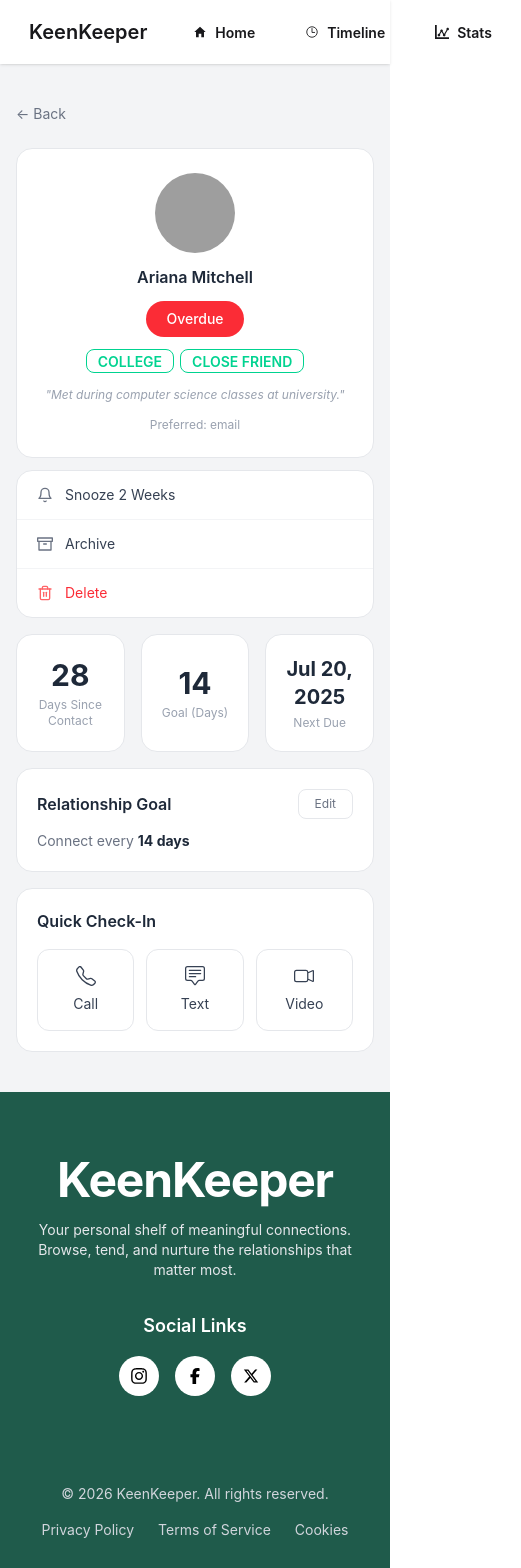
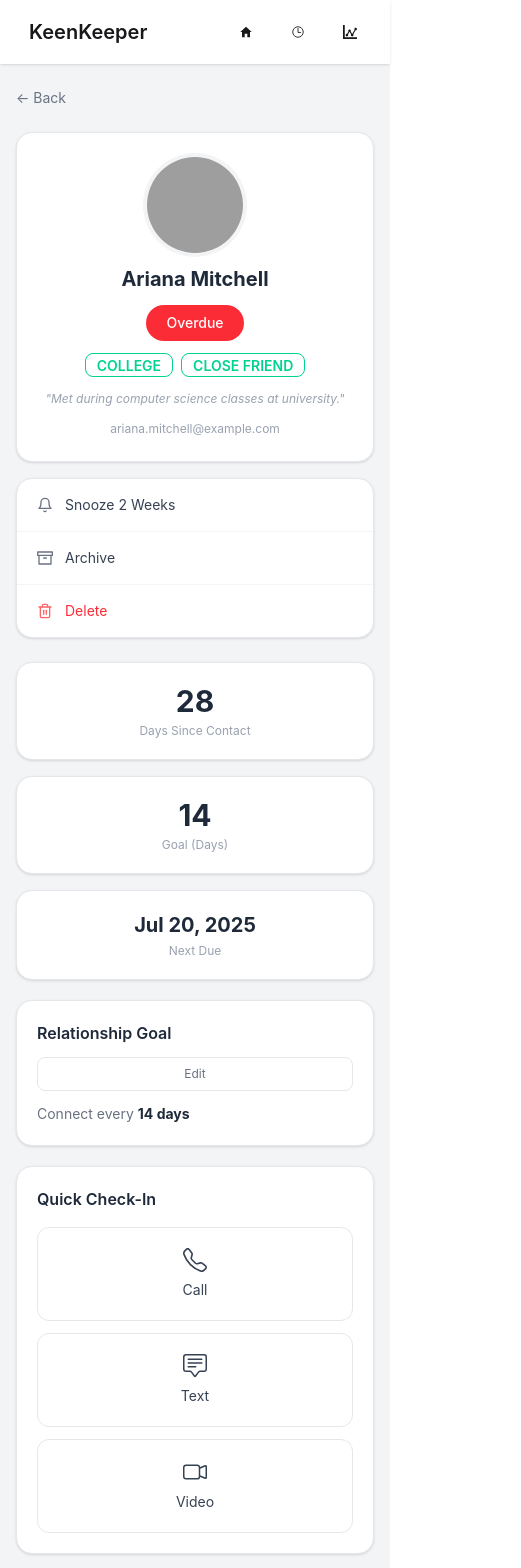
Before and after one commit to khalidhasan-m/assignment7, a React (Vite) app: page /friends/1 in a window 390 px wide. Shown: the top 1568 px of the page, 521 px wide, since content can reach past the window. Built offline with nearby package versions, Linux system fonts and the light colour scheme; grey boxes are pictures that could not be loaded.

Commit message:
make it responsive

```diff
--- a/src/components/Banner.jsx
+++ b/src/components/Banner.jsx
@@ -2,13 +2,13 @@ import { FaPlus } from "react-icons/fa";
 
 const Banner = () => {
   return (
-    <div className="hero bg-base-200">
+    <div className="hero bg-base-200 py-12 md:py-20 px-4">
       <div className="hero-content text-center">
-        <div className="w-full">
-          <h1 className="text-5xl font-bold">
+        <div className="w-full max-w-xl mx-auto">
+          <h1 className="text-3xl sm:text-4xl md:text-5xl font-bold leading-tight">
             Friends to keep close in your life
           </h1>
-          <p className="py-6">
+          <p className="py-6 text-sm sm:text-base">
             Your personal shelf of meaningful connections. Browse, tend, and
             nurture the relationships that matter most.
           </p>
--- a/src/components/Footer.jsx
+++ b/src/components/Footer.jsx
@@ -3,21 +3,26 @@ import { FaInstagram, FaFacebookF, FaXTwitter } from "react-icons/fa6";
 const Footer = () => {
   return (
     <footer className="bg-[#1F5B4B] text-white">
-      <div className="mx-auto flex min-h-75 max-w-7xl flex-col items-center justify-center px-6 py-16 text-center">
+      <div className="mx-auto flex min-h-75 max-w-7xl flex-col items-center justify-center px-4 py-12 text-center sm:px-6 sm:py-16">
+
         {/* Logo / Title */}
-        <h1 className="text-5xl font-bold tracking-tight">KeenKeeper</h1>
+        <h1 className="text-3xl font-bold tracking-tight sm:text-4xl md:text-5xl">
+          KeenKeeper
+        </h1>
 
         {/* Subtitle */}
-        <p className="mt-4 max-w-2xl text-sm text-gray-200">
+        <p className="mt-4 max-w-2xl text-sm leading-relaxed text-gray-200 sm:text-base">
           Your personal shelf of meaningful connections. Browse, tend, and
           nurture the relationships that matter most.
         </p>
 
         {/* Social */}
         <div className="mt-8">
-          <h3 className="mb-4 text-lg font-semibold">Social Links</h3>
+          <h3 className="mb-4 text-base font-semibold sm:text-lg">
+            Social Links
+          </h3>
 
-          <div className="flex items-center justify-center gap-4">
+          <div className="flex flex-wrap items-center justify-center gap-4">
             <a
               href="#"
               className="flex h-10 w-10 items-center justify-center rounded-full bg-white text-black transition hover:scale-110"
@@ -42,22 +47,24 @@ const Footer = () => {
         </div>
 
         {/* Bottom */}
-        <div className="mt-16 flex w-full flex-col items-center justify-between gap-4 border-white/10 pt-6 text-sm text-gray-300 md:flex-row">
+        <div className="mt-12 flex w-full flex-col items-center justify-between gap-4 border-t border-white/10 pt-6 text-center text-sm text-gray-300 md:mt-16 md:flex-row md:text-left">
+
           <p>© 2026 KeenKeeper. All rights reserved.</p>
 
-          <div className="flex items-center gap-6">
-            <a href="#" className="hover:text-white">
+          <div className="flex flex-wrap items-center justify-center gap-4 sm:gap-6">
+            <a href="#" className="transition hover:text-white">
               Privacy Policy
             </a>
 
-            <a href="#" className="hover:text-white">
+            <a href="#" className="transition hover:text-white">
               Terms of Service
             </a>
 
-            <a href="#" className="hover:text-white">
+            <a href="#" className="transition hover:text-white">
               Cookies
             </a>
           </div>
+
         </div>
       </div>
     </footer>
--- a/src/components/FriendDetails.jsx
+++ b/src/components/FriendDetails.jsx
@@ -7,7 +7,9 @@ import { toast } from "react-toastify";
 const FriendDetails = () => {
   const { id } = useParams();
   const navigate = useNavigate();
+
   const [friend, setFriend] = useState(null);
+
   const [contacts, setContacts] = useState(() => {
     const saved = localStorage.getItem("contactLog");
     return saved ? JSON.parse(saved) : [];
@@ -30,15 +32,24 @@ const FriendDetails = () => {
       method,
       date: new Date().toISOString(),
     };
+
     const updated = [log, ...contacts];
+
     setContacts(updated);
-    localStorage.setItem("contactLog", JSON.stringify(updated));
-    toast.success(`${method} check-in logged with ${friend.name}!`);
+
+    localStorage.setItem(
+      "contactLog",
+      JSON.stringify(updated)
+    );
+
+    toast.success(
+      `${method} check-in logged with ${friend.name}!`
+    );
   };
 
   if (!friend)
     return (
-      <p className="text-center mt-20 text-gray-400">
+      <p className="mt-20 text-center text-gray-400">
         Loading...
       </p>
     );
@@ -57,45 +68,48 @@ const FriendDetails = () => {
     });
 
   return (
-    <div className="min-h-screen bg-gray-100 px-4 py-10">
-      <div className="max-w-4xl mx-auto">
+    <div className="min-h-screen bg-gray-100 px-4 py-6 sm:py-10">
 
+      <div className="mx-auto max-w-6xl">
+
+        {/* Back Button */}
         <button
           onClick={() => navigate(-1)}
-          className="mb-6 flex items-center gap-2 text-sm text-gray-500 hover:text-gray-800 transition"
+          className="mb-6 flex items-center gap-2 text-sm text-gray-500 transition hover:text-gray-800"
         >
           ← Back
         </button>
 
-        <div className="flex flex-col lg:flex-row gap-4 items-stretch">
+        {/* Main Layout */}
+        <div className="flex flex-col gap-6 lg:flex-row">
 
-          {/* ── LEFT ── */}
-          <div className="flex flex-col gap-3 lg:w-56 shrink-0">
+          {/* ───────── LEFT SIDE ───────── */}
+          <div className="flex w-full flex-col gap-4 lg:w-72 shrink-0">
 
-            {/* Profile card */}
-            <div className="flex-1 rounded-2xl border border-gray-200 bg-white p-6 flex flex-col items-center text-center gap-3">
+            {/* Profile Card */}
+            <div className="flex flex-col items-center gap-3 rounded-2xl border border-gray-200 bg-white p-6 text-center shadow-sm">
 
               <img
                 src={friend.picture}
                 alt={friend.name}
-                className="h-20 w-20 rounded-full object-cover"
+                className="h-24 w-24 rounded-full object-cover ring-4 ring-gray-100"
               />
 
-              <p className="font-semibold text-gray-800 text-base">
+              <h2 className="text-xl font-bold text-gray-800">
                 {friend.name}
-              </p>
+              </h2>
 
-              {/* STATUS */}
+              {/* Status */}
               <span
-                className={`rounded-full capitalize px-5 py-2 text-sm font-medium text-white ${
+                className={`rounded-full px-5 py-2 text-sm font-medium capitalize text-white ${
                   statusStyles[friend.status]
                 }`}
               >
                 {friend.status}
               </span>
 
-              {/* TAGS */}
-              <div className="flex flex-wrap justify-center gap-1.5">
+              {/* Tags */}
+              <div className="flex flex-wrap justify-center gap-2">
                 {friend.tags?.map((tag, i) => (
                   <span
                     key={i}
@@ -106,111 +120,130 @@ const FriendDetails = () => {
                 ))}
               </div>
 
-              <p className="text-xs text-gray-400 italic leading-relaxed">
+              {/* Bio */}
+              <p className="wrap-break-word text-xs italic leading-relaxed text-gray-400">
                 "{friend.bio?.split(".")[0]}."
               </p>
 
-              <p className="text-xs text-gray-400">
-                Preferred: email
+              {/* Email */}
+              <p className="break-all text-xs text-gray-400">
+                {friend.email}
               </p>
             </div>
 
-            {/* Actions */}
-            <div className="rounded-2xl border border-gray-200 bg-white overflow-hidden">
-              <button className="w-full flex items-center gap-3 px-5 py-3.5 text-sm text-gray-700 hover:bg-gray-50 transition border-b border-gray-100">
-                <FiBell className="text-gray-500 text-base" /> Snooze 2 Weeks
+            {/* Action Buttons */}
+            <div className="overflow-hidden rounded-2xl border border-gray-200 bg-white shadow-sm">
+
+              <button className="flex w-full items-center gap-3 border-b border-gray-100 px-5 py-4 text-sm text-gray-700 transition hover:bg-gray-50">
+                <FiBell className="text-base text-gray-500" />
+                Snooze 2 Weeks
               </button>
-              <button className="w-full flex items-center gap-3 px-5 py-3.5 text-sm text-gray-700 hover:bg-gray-50 transition border-b border-gray-100">
-                <FiArchive className="text-gray-500 text-base" /> Archive
+
+              <button className="flex w-full items-center gap-3 border-b border-gray-100 px-5 py-4 text-sm text-gray-700 transition hover:bg-gray-50">
+                <FiArchive className="text-base text-gray-500" />
+                Archive
               </button>
-              <button className="w-full flex items-center gap-3 px-5 py-3.5 text-sm text-red-500 hover:bg-red-50 transition">
-                <FiTrash2 className="text-red-400 text-base" /> Delete
+
+              <button className="flex w-full items-center gap-3 px-5 py-4 text-sm text-red-500 transition hover:bg-red-50">
+                <FiTrash2 className="text-base text-red-400" />
+                Delete
               </button>
+
             </div>
           </div>
 
-          {/* ── RIGHT ── */}
-          <div className="flex flex-col gap-4 flex-1 min-w-0">
+          {/* ───────── RIGHT SIDE ───────── */}
+          <div className="flex flex-1 flex-col gap-5">
 
-            {/* Stats */}
-            <div className="grid grid-cols-3 gap-4">
-              <div className="rounded-2xl border border-gray-200 bg-white p-5 flex flex-col items-center justify-center text-center">
+            {/* Stats Cards */}
+            <div className="grid grid-cols-1 gap-4 sm:grid-cols-3">
+
+              <div className="rounded-2xl border border-gray-200 bg-white p-5 text-center shadow-sm">
                 <p className="text-3xl font-bold text-gray-800">
                   {friend.days_since_contact}
                 </p>
-                <p className="text-xs text-gray-400 mt-1">
+                <p className="mt-1 text-xs text-gray-400">
                   Days Since Contact
                 </p>
               </div>
 
-              <div className="rounded-2xl border border-gray-200 bg-white p-5 flex flex-col items-center justify-center text-center">
+              <div className="rounded-2xl border border-gray-200 bg-white p-5 text-center shadow-sm">
                 <p className="text-3xl font-bold text-gray-800">
                   {friend.goal}
                 </p>
-                <p className="text-xs text-gray-400 mt-1">
+                <p className="mt-1 text-xs text-gray-400">
                   Goal (Days)
                 </p>
               </div>
 
-              <div className="rounded-2xl border border-gray-200 bg-white p-5 flex flex-col items-center justify-center text-center">
+              <div className="rounded-2xl border border-gray-200 bg-white p-5 text-center shadow-sm">
                 <p className="text-xl font-bold text-gray-800">
                   {formatDate(friend.next_due_date)}
                 </p>
-                <p className="text-xs text-gray-400 mt-1">
+                <p className="mt-1 text-xs text-gray-400">
                   Next Due
                 </p>
               </div>
+
             </div>
 
-            {/* Goal */}
-            <div className="rounded-2xl border border-gray-200 bg-white p-5">
-              <div className="flex justify-between items-center mb-3">
+            {/* Relationship Goal */}
+            <div className="rounded-2xl border border-gray-200 bg-white p-5 shadow-sm">
+
+              <div className="mb-3 flex flex-col gap-3 sm:flex-row sm:items-center sm:justify-between">
+
                 <p className="text-base font-semibold text-gray-800">
                   Relationship Goal
                 </p>
-                <button className="text-xs border border-gray-200 rounded-lg px-4 py-1.5 text-gray-500 hover:bg-gray-50 transition">
+
+                <button className="rounded-lg border border-gray-200 px-4 py-2 text-xs text-gray-500 transition hover:bg-gray-50">
                   Edit
                 </button>
+
               </div>
 
-              <p className="text-sm text-gray-500">
+              <p className="text-sm leading-relaxed text-gray-500">
                 Connect every{" "}
                 <span className="font-bold text-gray-800">
                   {friend.goal} days
                 </span>
               </p>
+
             </div>
 
             {/* Quick Check-In */}
-            <div className="flex-1 rounded-2xl border border-gray-200 bg-white p-5">
-              <p className="text-base font-semibold text-gray-800 mb-4">
+            <div className="rounded-2xl border border-gray-200 bg-white p-5 shadow-sm">
+
+              <p className="mb-4 text-base font-semibold text-gray-800">
                 Quick Check-In
               </p>
 
-              <div className="grid grid-cols-3 gap-3">
+              <div className="grid grid-cols-1 gap-3 sm:grid-cols-3">
+
                 <button
                   onClick={() => handleCheckIn("Call")}
-                  className="flex flex-col items-center gap-2 rounded-xl border border-gray-200 py-4 text-sm text-gray-700 hover:bg-gray-50 transition"
+                  className="flex flex-col items-center gap-2 rounded-xl border border-gray-200 py-5 text-sm text-gray-700 transition hover:bg-gray-50"
                 >
-                  <BsTelephone className="text-xl text-gray-700" />
+                  <BsTelephone className="text-2xl text-gray-700" />
                   Call
                 </button>
 
                 <button
                   onClick={() => handleCheckIn("Text")}
-                  className="flex flex-col items-center gap-2 rounded-xl border border-gray-200 py-4 text-sm text-gray-700 hover:bg-gray-50 transition"
+                  className="flex flex-col items-center gap-2 rounded-xl border border-gray-200 py-5 text-sm text-gray-700 transition hover:bg-gray-50"
                 >
-                  <BsChatSquareText className="text-xl text-gray-700" />
+                  <BsChatSquareText className="text-2xl text-gray-700" />
                   Text
                 </button>
 
                 <button
                   onClick={() => handleCheckIn("Video")}
-                  className="flex flex-col items-center gap-2 rounded-xl border border-gray-200 py-4 text-sm text-gray-700 hover:bg-gray-50 transition"
+                  className="flex flex-col items-center gap-2 rounded-xl border border-gray-200 py-5 text-sm text-gray-700 transition hover:bg-gray-50"
                 >
-                  <BsCameraVideo className="text-xl text-gray-700" />
+                  <BsCameraVideo className="text-2xl text-gray-700" />
                   Video
                 </button>
+
               </div>
             </div>
 
--- a/src/components/Friends.jsx
+++ b/src/components/Friends.jsx
@@ -18,38 +18,28 @@ const Friends = () => {
       });
   }, []);
 
-  // LOADING UI - skeleton cards
   if (loading) {
     return (
       <div className="pb-20 px-4">
-        <h2 className="pb-8 pt-10 text-3xl font-bold text-center">
+        <h2 className="pb-8 pt-10 text-2xl md:text-3xl font-bold text-center">
           Your Friends
         </h2>
 
-        <div className="grid gap-8 sm:grid-cols-2 lg:grid-cols-3 xl:grid-cols-4 justify-items-center">
+        <div className="grid gap-6 md:gap-8 grid-cols-1 sm:grid-cols-2 lg:grid-cols-3 xl:grid-cols-4 justify-items-center">
           {Array.from({ length: 8 }).map((_, i) => (
             <div
               key={i}
-              className="w-72 rounded-2xl border border-gray-200 bg-white p-8 shadow-sm animate-pulse"
+              className="w-full max-w-[288px] rounded-2xl border border-gray-200 bg-white p-8 shadow-sm animate-pulse"
             >
-              {/* Image */}
               <div className="flex justify-center">
                 <div className="h-24 w-24 rounded-full bg-gray-200"></div>
               </div>
-
-              {/* Name */}
               <div className="mt-5 h-5 w-2/3 bg-gray-200 rounded mx-auto"></div>
-
-              {/* Text */}
               <div className="mt-3 h-3 w-1/3 bg-gray-200 rounded mx-auto"></div>
-
-              {/* Tags */}
               <div className="mt-5 flex justify-center gap-2">
                 <div className="h-5 w-12 bg-gray-200 rounded"></div>
                 <div className="h-5 w-12 bg-gray-200 rounded"></div>
               </div>
-
-              {/* Status */}
               <div className="mt-5 flex justify-center">
                 <div className="h-8 w-24 bg-gray-200 rounded-full"></div>
               </div>
@@ -60,14 +50,13 @@ const Friends = () => {
     );
   }
 
-  // UI
   return (
     <div className="pb-20 px-4">
-      <h2 className="pb-8 pt-10 text-3xl font-bold text-center">
+      <h2 className="pb-8 pt-10 text-2xl md:text-3xl font-bold text-center">
         Your Friends
       </h2>
 
-      <div className="grid gap-8 sm:grid-cols-2 lg:grid-cols-3 xl:grid-cols-4 justify-items-center">
+      <div className="grid gap-6 md:gap-8 grid-cols-1 sm:grid-cols-2 lg:grid-cols-3 xl:grid-cols-4 justify-items-center">
         {friends.map((friend) => (
           <FriendsCard key={friend.id} friend={friend} />
         ))}
--- a/src/components/FriendsCard.jsx
+++ b/src/components/FriendsCard.jsx
@@ -12,7 +12,7 @@ const FriendsCard = ({ friend }) => {
   return (
     <div
       onClick={() => navigate(`/friends/${friend.id}`)}
-      className="w-72 rounded-2xl border border-gray-200 bg-white p-8 text-center shadow-sm transition duration-300 hover:-translate-y-1 hover:shadow-xl cursor-pointer"
+      className="w-full max-w-72 rounded-2xl border border-gray-200 bg-white p-8 text-center shadow-sm transition duration-300 hover:-translate-y-1 hover:shadow-xl cursor-pointer"
     >
       <div className="flex justify-center">
         <img
--- a/src/components/Navbar.jsx
+++ b/src/components/Navbar.jsx
@@ -20,18 +20,21 @@ const Navbar = () => {
 
       <div>
         <ul>
-          <li className="flex gap-4 justify-around px-3">
+          <li className="flex gap-1 md:gap-4 justify-around px-1 md:px-3 flex-wrap">
 
             <NavLink to="/" className={linkStyle}>
-              <IoMdHome /> Home
+              <IoMdHome />
+              <span className="hidden md:inline">Home</span>
             </NavLink>
 
             <NavLink to="/timeline" className={linkStyle}>
-              <IoTimeOutline /> Timeline
+              <IoTimeOutline />
+              <span className="hidden md:inline">Timeline</span>
             </NavLink>
 
             <NavLink to="/stats" className={linkStyle}>
-              <ImStatsDots /> Stats
+              <ImStatsDots />
+              <span className="hidden md:inline">Stats</span>
             </NavLink>
 
           </li>
--- a/src/components/StatusCard.jsx
+++ b/src/components/StatusCard.jsx
@@ -14,19 +14,11 @@ const StatusCard = () => {
   }, []);
 
   const totalFriends = friends.length;
-
-  const onTrack = friends.filter(
-    (f) => f.status === "on-track"
-  ).length;
-
-  const needAttention = friends.filter(
-    (f) => f.status !== "on-track"
-  ).length;
-
+  const onTrack = friends.filter((f) => f.status === "on-track").length;
+  const needAttention = friends.filter((f) => f.status !== "on-track").length;
   const thisMonth = logs.filter((log) => {
     const date = new Date(log.date);
     const now = new Date();
-
     return (
       date.getMonth() === now.getMonth() &&
       date.getFullYear() === now.getFullYear()
@@ -34,26 +26,26 @@ const StatusCard = () => {
   }).length;
 
   return (
-    <div className="flex items-center justify-center gap-6 mt-4 border-b-2 border-base-300 pb-10 flex-wrap">
+    <div className="flex items-center justify-center gap-4 md:gap-6 mt-4 border-b-2 border-base-300 pb-10 flex-wrap px-4">
 
-      <div className="p-8 text-center bg-base-100 w-[259.5px] shadow-sm rounded-xl">
-        <h2 className="text-3xl font-bold">{totalFriends}</h2>
-        <p>Total Friends</p>
+      <div className="p-6 md:p-8 text-center bg-base-100 w-[calc(50%-8px)] sm:w-48 md:w-[259.5px] shadow-sm rounded-xl">
+        <h2 className="text-2xl md:text-3xl font-bold">{totalFriends}</h2>
+        <p className="text-sm md:text-base">Total Friends</p>
       </div>
 
-      <div className="p-8 text-center bg-base-100 w-[259.5px] shadow-sm rounded-xl">
-        <h2 className="text-3xl font-bold">{onTrack}</h2>
-        <p>On Track</p>
+      <div className="p-6 md:p-8 text-center bg-base-100 w-[calc(50%-8px)] sm:w-48 md:w-[259.5px] shadow-sm rounded-xl">
+        <h2 className="text-2xl md:text-3xl font-bold">{onTrack}</h2>
+        <p className="text-sm md:text-base">On Track</p>
       </div>
 
-      <div className="p-8 text-center bg-base-100 w-[259.5px] shadow-sm rounded-xl">
-        <h2 className="text-3xl font-bold">{needAttention}</h2>
-        <p>Need Attention</p>
+      <div className="p-6 md:p-8 text-center bg-base-100 w-[calc(50%-8px)] sm:w-48 md:w-[259.5px] shadow-sm rounded-xl">
+        <h2 className="text-2xl md:text-3xl font-bold">{needAttention}</h2>
+        <p className="text-sm md:text-base">Need Attention</p>
       </div>
 
-      <div className="p-8 text-center bg-base-100 w-[259.5px] shadow-sm rounded-xl">
-        <h2 className="text-3xl font-bold">{thisMonth}</h2>
-        <p>Interactions This Month</p>
+      <div className="p-6 md:p-8 text-center bg-base-100 w-[calc(50%-8px)] sm:w-48 md:w-[259.5px] shadow-sm rounded-xl">
+        <h2 className="text-2xl md:text-3xl font-bold">{thisMonth}</h2>
+        <p className="text-sm md:text-base">Interactions This Month</p>
       </div>
 
     </div>
--- a/src/pages/ErrorPage.jsx
+++ b/src/pages/ErrorPage.jsx
@@ -4,20 +4,21 @@ const ErrorPage = () => {
   return (
     <div className="min-h-screen bg-[#1F5B4B] flex items-center justify-center px-6">
       <div className="text-center max-w-2xl">
+
         {/* 404 Number */}
-        <h1 className="text-[140px] md:text-[220px] font-bold text-white/15 leading-none">
+        <h1 className="text-[100px] sm:text-[140px] md:text-[220px] font-bold text-white/15 leading-none">
           404
         </h1>
 
         {/* Glass Card */}
-        <div className="-mt-10 rounded-3xl border border-white/10 bg-white/10 backdrop-blur-xl p-10 shadow-2xl">
-          <h2 className="text-4xl font-bold text-white">
+        <div className="-mt-10 rounded-3xl border border-white/10 bg-white/10 backdrop-blur-xl p-6 sm:p-10 shadow-2xl">
+          <h2 className="text-2xl sm:text-4xl font-bold text-white">
             Lost in KeenKeeper?
           </h2>
 
-          <p className="mt-4 text-gray-200 text-lg leading-relaxed">
+          <p className="mt-4 text-gray-200 text-base sm:text-lg leading-relaxed">
             Looks like this page wandered off the shelf.
-            The connection you’re looking for doesn’t exist
+            The connection you're looking for doesn't exist
             or may have been moved.
           </p>
 
--- a/src/pages/Homepage.jsx
+++ b/src/pages/Homepage.jsx
@@ -4,7 +4,7 @@ import StatusCard from "../components/StatusCard";
 
 const Homepage = () => {
   return (
-    <div className="px-61.25 mt-20 bg-base-200">
+    <div className="px-4 sm:px-8 md:px-16 lg:px-24 xl:px-40 mt-20 bg-base-200">
       <Banner />
       <StatusCard />
       <Friends />
```
Also changed, not shown: src/pages/Stats.jsx (+19 -22 lines), src/pages/Timeline.jsx (+10 -20 lines).
